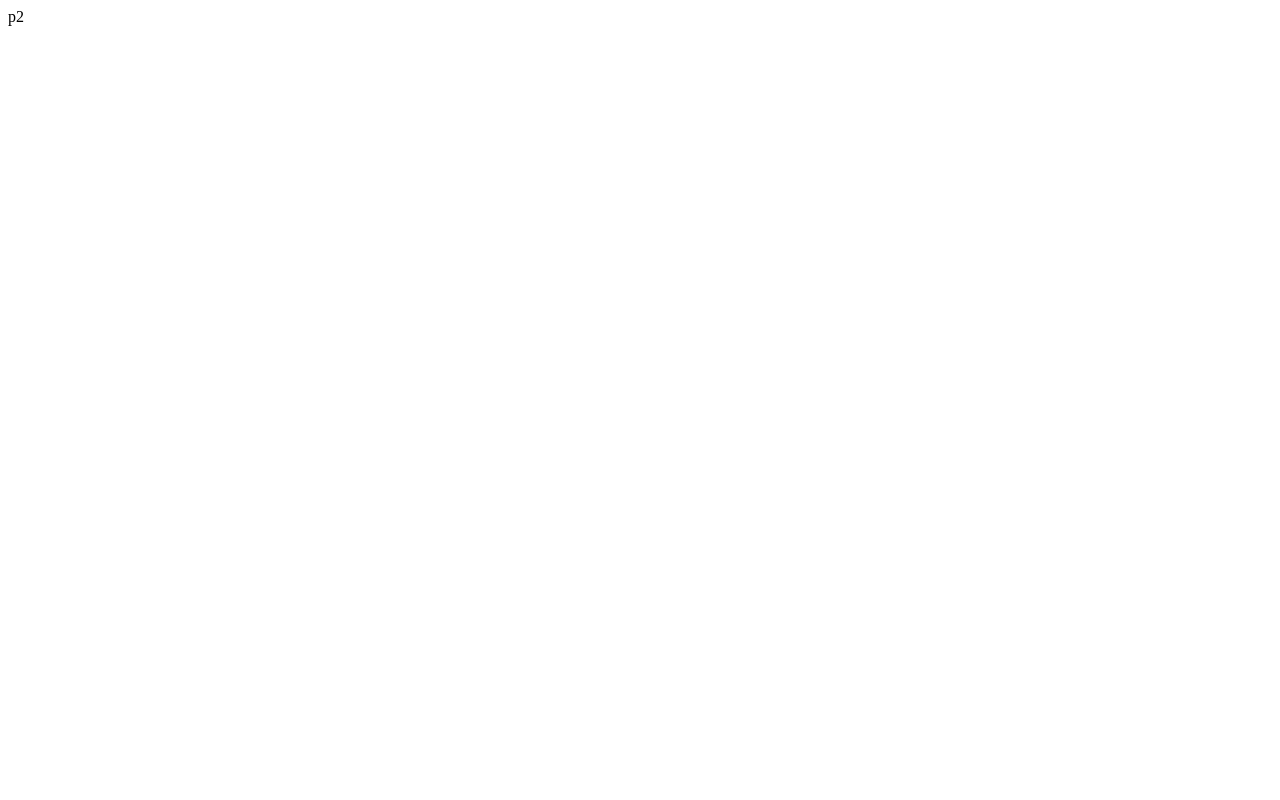
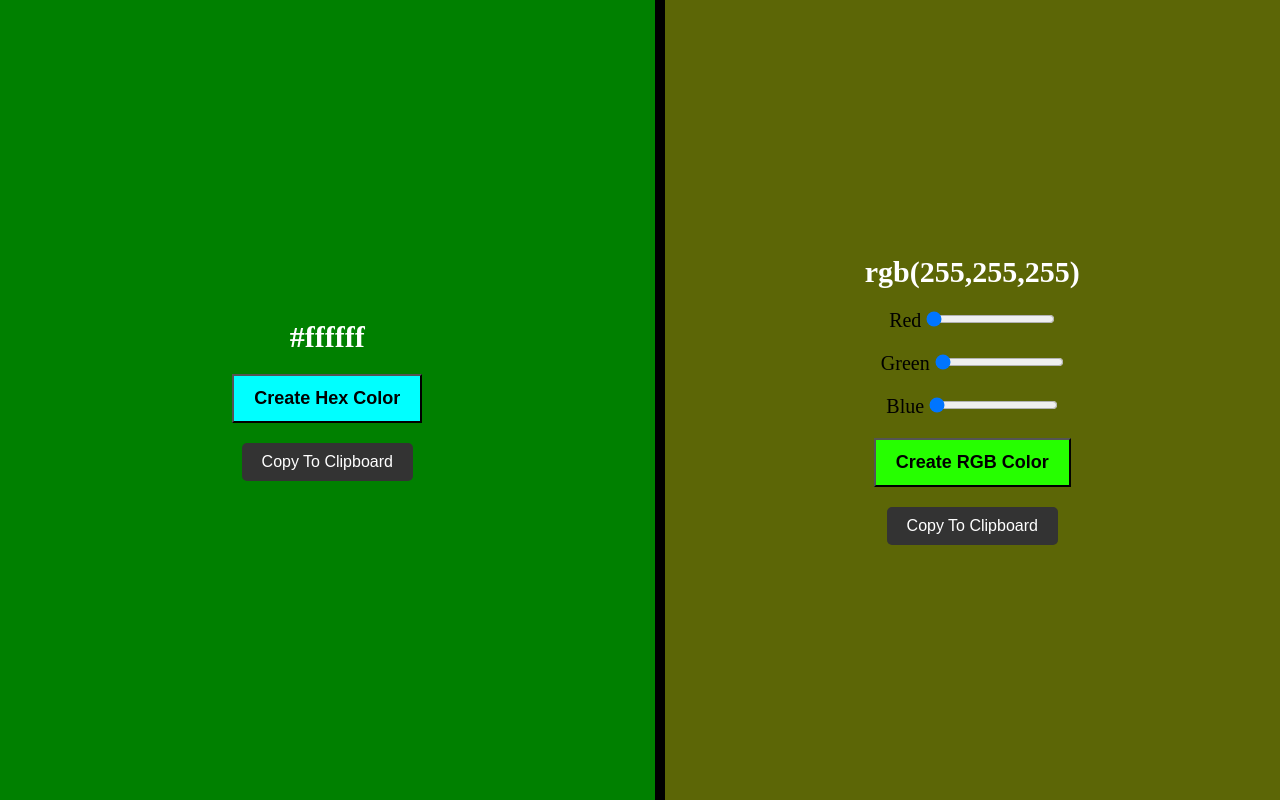
Before and after one commit to Himanshu-Harode/Javascript-Projects, a plain HTML site: page Project-02/index.html in a window 1280 px wide. Drawn offline with Linux system fonts and the light colour scheme.

Commit message:
Project 2 completed

```diff
--- a/Project-02/index.html
+++ b/Project-02/index.html
@@ -3,9 +3,34 @@
   <head>
     <meta charset="UTF-8" />
     <meta name="viewport" content="width=device-width, initial-scale=1.0" />
-    <title>Document</title>
+    <link rel="stylesheet" href="style.css" />
+    <title>Color Generator</title>
   </head>
   <body>
-    p2
+    <div class="random-color-generator-container">
+      <div class="hex-color-container">
+        <p class="hex-color-value">#ffffff</p>
+        <button class="hex-btn">Create Hex Color</button>
+        <button class="copy-btn">Copy To Clipboard</button>
+      </div>
+      <div class="rgb-color-container">
+        <p class="rgb-color-value">rgb(255,255,255)</p>
+        <div class="">
+          <label for="red">Red</label>
+          <input type="range" name="" min="0" max="255" value="0" id="red" />
+        </div>
+        <div class="">
+          <label for="green">Green</label>
+          <input type="range" name="" min="0" max="255" value="0" id="green" />
+        </div>
+        <div class="">
+          <label for="blue">Blue</label>
+          <input type="range" name="" min="0" max="255" value="0" id="blue" />
+        </div>
+        <button id="rgbBtn">Create RGB Color</button>
+        <button class="copy-btn">Copy To Clipboard</button>
+      </div>
+    </div>
+    <script src="script.js"></script>
   </body>
 </html>
--- /dev/null
+++ b/Project-02/script.js
@@ -0,0 +1,56 @@
+// Create Random Hex Color
+const hexBtn = document.querySelector(".hex-btn")
+const hexColorValue = document.querySelector(".hex-color-value")
+const hexColorContainer = document.querySelector(".hex-color-container")
+const hexCopyBtn = document.querySelector(".hexCopyBtn")
+hexBtn.addEventListener("click", () => {
+  let characterSet = "0123456789ABCDEF"
+  let hexColorOutput = ""
+  charSetLen = characterSet.length
+  for (let i = 0; i < 6; ++i) {
+    hexColorOutput += characterSet.charAt(
+      Math.floor(Math.random() * charSetLen)
+    )
+  }
+  hexColorValue.textContent = `#${hexColorOutput}`
+  hexColorContainer.style.backgroundColor = `#${hexColorOutput}`
+  console.log(hexColorOutput)
+})
+
+// RGB color
+const rgbColorContainer = document.querySelector(".rgb-color-container")
+const rgbColorValue = document.querySelector(".rgb-color-value")
+const rgbBtn = document.querySelector("#rgbBtn")
+const getRedInputRange = document.querySelector("#red")
+const getGreenInputRange = document.querySelector("#green")
+const getBlueInputRange = document.querySelector("#blue")
+const rgbCopyBtn = document.querySelector(".rgbCopyBtn")
+let rgbColor = ""
+
+rgbBtn.addEventListener("click", () => {
+  let extractedRedVal = getRedInputRange.value
+  let extractedGreenVal = getGreenInputRange.value
+  let extractedBlueVal = getBlueInputRange.value
+  rgbColor = `rgb(${extractedRedVal},${extractedGreenVal},${extractedBlueVal})`
+  rgbColorValue.textContent = rgbColor
+  console.log(rgbColor)
+  rgbColorContainer.style.backgroundColor = rgbColor
+})
+
+function copyRGBColorToClipboard() {
+  console.log(rgbColor)
+  navigator.clipboard.writeText(rgbColor)
+  alert(`RGB color copied - ${rgbColor}`)
+}
+rgbCopyBtn.addEventListener("click", () => {
+  copyRGBColorToClipboard()
+})
+
+function copyHexColorToClipboard() {
+  console.log(hexColorValue.textContent)
+  navigator.clipboard.writeText(hexColorValue.textContent)
+  alert(`HEX color copied - ${hexColorValue.textContent}`)
+}
+hexCopyBtn.addEventListener("click", () => {
+  copyHexColorToClipboard()
+})
--- /dev/null
+++ b/Project-02/style.css
@@ -0,0 +1,85 @@
+* {
+  margin: 0;
+  padding: 0;
+  box-sizing: border-box;
+}
+
+body {
+  font-size: 20px;
+  background: #000;
+}
+
+.random-color-generator-container {
+  display: flex;
+  gap: 10px;
+}
+
+.hex-color-container,
+.rgb-color-container {
+  min-height: 100vh;
+  flex: 1px;
+}
+
+.hex-btn {
+  padding: 12px 20px;
+  cursor: pointer;
+  font-size: 18px;
+  font-weight: bold;
+  background-color: aqua;
+}
+#rgbBtn {
+  padding: 12px 20px;
+  cursor: pointer;
+  font-size: 18px;
+  font-weight: bold;
+  background-color: rgb(38, 255, 0);
+}
+
+.hex-color-container {
+  background-color: green;
+  padding: 20px;
+  display: flex;
+  align-items: center;
+  justify-content: center;
+  flex-direction: column;
+  gap: 20px;
+}
+.hex-color-value,
+.rgb-color-value {
+  font-size: 30px;
+  font-weight: bold;
+  color: white;
+}
+
+.rgb-color-container {
+  display: flex;
+  flex-direction: column;
+  justify-content: center;
+  align-items: center;
+  gap: 20px;
+  background-color: rgb(92, 102, 6);
+}
+
+.copy-btn {
+  background-color: #333; /* Dark base color */
+  color: #fff; /* White text */
+  border: none; /* Remove default border */
+  padding: 10px 20px; /* Spacing */
+  border-radius: 5px; /* Rounded corners */
+  cursor: pointer; /* Pointer on hover */
+  font-size: 16px; /* Readable font */
+  transition: background-color 0.3s ease, transform 0.2s ease; /* Smooth effect */
+}
+
+.copy-btn:hover {
+  background-color: #555; /* Slightly lighter on hover */
+}
+
+.copy-btn:active {
+  transform: scale(0.95); /* Click effect */
+}
+
+.copy-btn:focus {
+  outline: none; /* Remove focus ring */
+  box-shadow: 0 0 0 2px #999; /* Custom focus ring for accessibility */
+}
```
Also changed, not shown: Project-01/index.html (+1 -1 lines).
